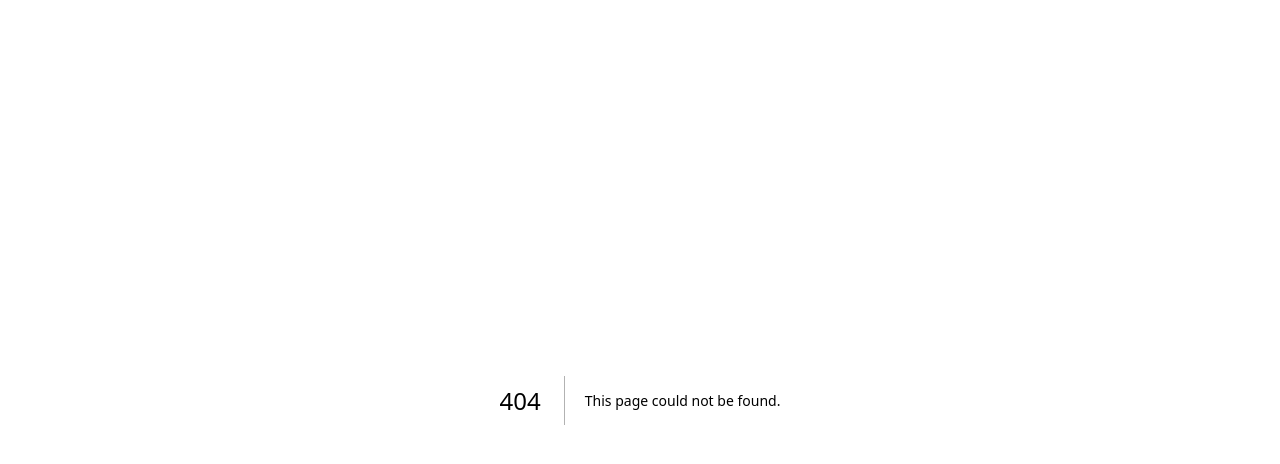
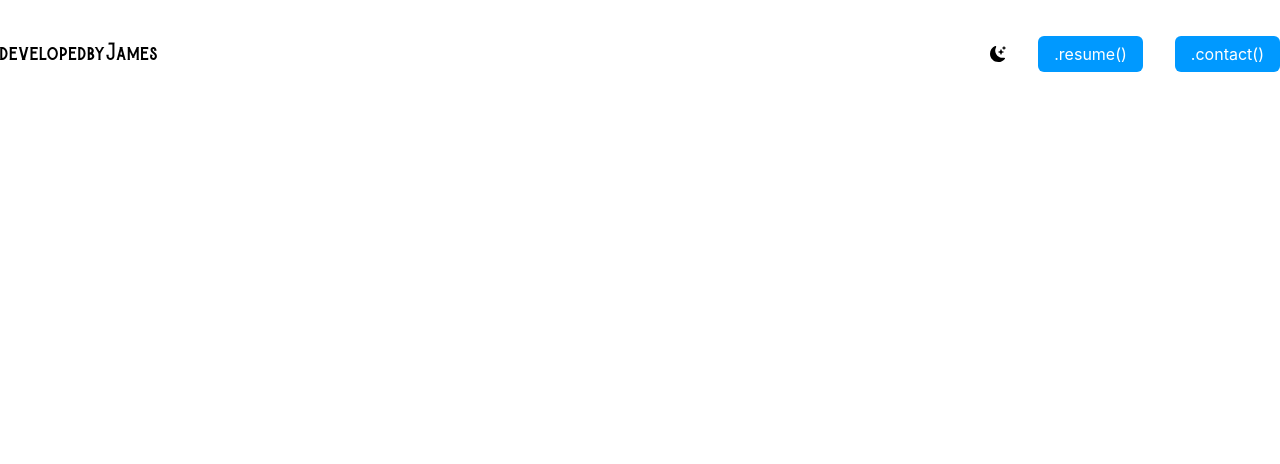
Before and after one commit to jamesvovos/portfolio, a Next.js app: page /components/navbar in a window 1280 px wide. Before the commit this address had no page. Shown: the top 464 px of the page. Built offline with nearby package versions, Linux system fonts and the light colour scheme.

Commit message:
Seperated the navbar into it's own component

```diff
--- /dev/null
+++ b/pages/components/navbar.tsx
@@ -0,0 +1,32 @@
+import { BsFillMoonStarsFill } from "react-icons/bs";
+
+export default function Navbar() {
+  return (
+    <div>
+      <nav className="py-10 mb-12 flex justify-between">
+        <h1 className="text-xl font-burtons">developedbyJames</h1>
+        <ul className="flex items-center">
+          <li>
+            <BsFillMoonStarsFill className="cursor-pointer" />
+          </li>
+          <li>
+            <a
+              className="bg-customblue-50 text-white px-4 py-2 rounded-md ml-8"
+              href="#"
+            >
+              .resume()
+            </a>
+          </li>
+          <li>
+            <a
+              className="bg-customblue-50 text-white px-4 py-2 rounded-md ml-8"
+              href="#"
+            >
+              .contact()
+            </a>
+          </li>
+        </ul>
+      </nav>
+    </div>
+  );
+}
--- a/pages/index.tsx
+++ b/pages/index.tsx
@@ -1,6 +1,7 @@
 import Head from "next/head";
 import Image from "next/image";
 import styles from "../styles/Home.module.css";
+import Navbar from "./components/navbar";
 import { BsFillMoonStarsFill } from "react-icons/bs";
 import {
   AiFillTwitterCircle,
@@ -20,22 +21,7 @@ export default function Home() {
 
       <main className="bg-black px-10">
         <section className="min-h-screen">
-          <nav className="py-10 mb-12 flex justify-between">
-            <h1 className="text-xl font-burtons">developedbyJames</h1>
-            <ul className="flex items-center">
-              <li>
-                <BsFillMoonStarsFill className="cursor-pointer" />
-              </li>
-              <li>
-                <a
-                  className="bg-customblue-50 text-white px-4 py-2 rounded-md ml-8"
-                  href="#"
-                >
-                  .resume()
-                </a>
-              </li>
-            </ul>
-          </nav>
+          <Navbar />
           <div className="text-center p-10">
             <h2 className="text-5xl py-2 text-customblue-50 font font-medium">
               James Vovos
```
